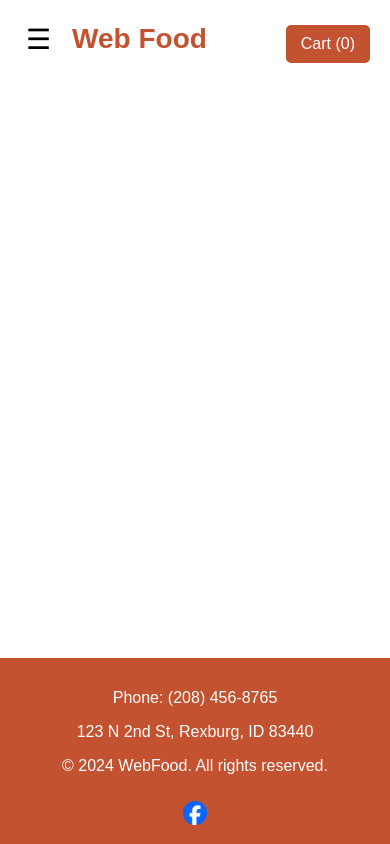
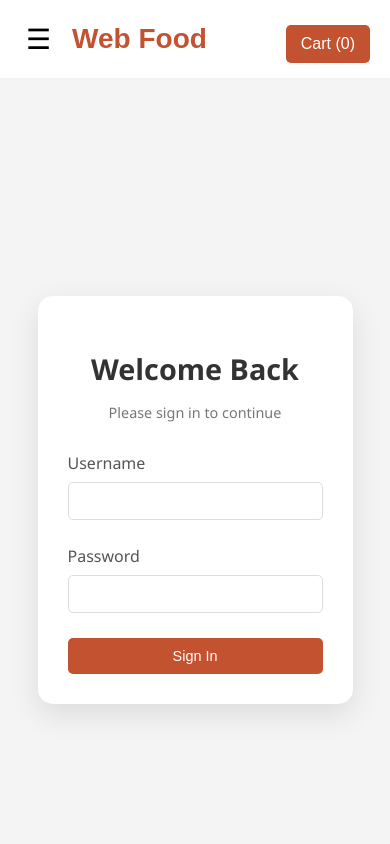
Before and after one commit to chrisglw/WebFood-frontend, a React (Create React App) app: page /login in a window 390 px wide. Shown: the top 844 px of the page. Built offline with nearby package versions, Linux system fonts and the light colour scheme.

Commit message:
Payment page and LogIn Page

```diff
--- a/src/App.js
+++ b/src/App.js
@@ -7,6 +7,8 @@ import Menu from './Pages/Menu/Menu';
 import About from './Pages/About/About';
 import Contact from './Pages/Contact/Contact';
 import Cart from './Pages/Cart/Cart';
+import Payment from './Pages/Payment/Payment';
+import LogIn from './Pages/LogIn/LogIn';
 import Footer from './Components/Footer/Footer';
 
 function App() {
@@ -23,6 +25,8 @@ function App() {
             <Route path="/about" element={<About />} />
             <Route path="/contact" element={<Contact />} />
             <Route path="/cart" element={<Cart cartItems={cartItems} setCartItems={setCartItems} />} />
+            <Route path="/payment" element={<Payment />} />
+            <Route path="/login" element={<LogIn />} />
           </Routes>
         </div>
         <Footer />
--- a/src/Pages/Cart/Cart.js
+++ b/src/Pages/Cart/Cart.js
@@ -1,7 +1,10 @@
 import React from 'react';
+import { useNavigate } from 'react-router-dom';
 import './Cart.css';
 
 function Cart({ cartItems, setCartItems }) {
+    const navigate = useNavigate();
+
     const removeFromCart = (itemToRemove) => {
         const updatedCart = cartItems.filter(item => item.name !== itemToRemove.name);
         setCartItems(updatedCart);
@@ -21,6 +24,11 @@ function Cart({ cartItems, setCartItems }) {
         const tax = parseFloat(calculateTax());
         return (subtotal + tax).toFixed(2);
     };
+
+    const handleContinueToPayment = () => {
+        navigate('/payment');
+    };
+
 
     return (
         <div className="cart-container">
@@ -66,7 +74,13 @@ function Cart({ cartItems, setCartItems }) {
                         <span>${calculateTotal()}</span>
                     </div>
                 </div>
-                <button className="continue-to-payment-button">Continue to payment</button>
+                                <button
+                    className="continue-to-payment-button"
+                    onClick={handleContinueToPayment} // Add onClick event
+                >
+                    Continue to payment
+                </button>
+
             </div>
         </div>
     );
--- /dev/null
+++ b/src/Pages/LogIn/LogIn.css
@@ -0,0 +1,131 @@
+/* Container Styles */
+.login-container {
+    display: flex;
+    justify-content: center;
+    align-items: center;
+    height: 100vh; /* Full height of the viewport */
+    padding: 0 20px; /* Horizontal padding for responsiveness */
+    background-color: #f4f4f4;
+    font-family: 'Segoe UI', Tahoma, Geneva, Verdana, sans-serif;
+    box-sizing: border-box;
+    margin: 0;
+}
+
+/* Card Styles */
+.login-card {
+    background-color: white;
+    border-radius: 15px;
+    box-shadow: 0 10px 30px rgba(0, 0, 0, 0.1);
+    width: 100%;
+    max-width: 600px; /* Increased max-width for a larger box */
+    padding: 50px; /* Increased padding for more content space */
+    text-align: center;
+    box-sizing: border-box;
+}
+
+.login-title {
+    font-size: 2.2rem; /* Slightly larger title */
+    color: #333;
+    margin-bottom: 15px;
+}
+
+.login-subtitle {
+    font-size: 1.1rem; /* Slightly larger subtitle */
+    color: #777;
+    margin-bottom: 30px; /* More space below subtitle */
+}
+
+/* Form Styles */
+.login-form {
+    display: flex;
+    flex-direction: column;
+    text-align: left;
+}
+
+label {
+    font-size: 1rem; /* Increased label font size */
+    color: #555;
+    margin-bottom: 8px;
+}
+
+.input-field {
+    padding: 14px; /* Larger input padding */
+    font-size: 1.1rem; /* Increased input font size */
+    border: 1px solid #ddd;
+    border-radius: 5px;
+    margin-bottom: 25px; /* More space between inputs */
+    outline: none;
+    transition: border-color 0.3s;
+}
+
+.input-field:focus {
+    border-color: #b85c38;
+}
+
+.login-button {
+    background-color: #c35231;
+    color: white;
+    border: none;
+    padding: 14px 24px; /* Larger button padding */
+    border-radius: 5px;
+    font-size: 1.1rem; /* Increased button font size */
+    cursor: pointer;
+    transition: box-shadow 0.3s ease;
+}
+
+.login-button:hover {
+    box-shadow: 0 4px 10px rgba(0, 0, 0, 0.2);
+    opacity: 0.9;
+}
+
+/* Responsive Design for Medium Screens */
+@media (max-width: 748px) {
+    .login-card {
+        max-width: 500px; /* Adjusted for medium screens */
+        padding: 40px;
+    }
+
+    .login-title {
+        font-size: 2rem;
+    }
+
+    .login-subtitle {
+        font-size: 1rem;
+    }
+
+    .input-field {
+        padding: 12px;
+        font-size: 1rem;
+    }
+
+    .login-button {
+        padding: 12px 20px;
+        font-size: 1rem;
+    }
+}
+
+/* Responsive Design for Small Screens */
+@media (max-width: 480px) {
+    .login-card {
+        max-width: 90%; /* Take more width on small screens */
+        padding: 30px;
+    }
+
+    .login-title {
+        font-size: 1.8rem;
+    }
+
+    .login-subtitle {
+        font-size: 0.9rem;
+    }
+
+    .input-field {
+        padding: 10px;
+        font-size: 0.9rem;
+    }
+
+    .login-button {
+        padding: 10px 18px;
+        font-size: 0.9rem;
+    }
+}
--- /dev/null
+++ b/src/Pages/LogIn/LogIn.js
@@ -0,0 +1,50 @@
+import React, { useState } from 'react';
+import { useNavigate } from 'react-router-dom';
+import './LogIn.css';
+
+function LogIn() {
+    const [username, setUsername] = useState('');
+    const [password, setPassword] = useState('');
+    const navigate = useNavigate();
+
+    const handleSubmit = (e) => {
+        e.preventDefault();
+        if (username && password) {
+            navigate('/menustaff');
+        } else {
+            alert('Please enter both username and password.');
+        }
+    };
+
+    return (
+        <div className="login-container">
+            <div className="login-card">
+                <h2 className="login-title">Welcome Back</h2>
+                <p className="login-subtitle">Please sign in to continue</p>
+                <form className="login-form" onSubmit={handleSubmit}>
+                    <label htmlFor="username">Username</label>
+                    <input
+                        type="text"
+                        id="username"
+                        value={username}
+                        onChange={(e) => setUsername(e.target.value)}
+                        required
+                        className="input-field"
+                    />
+                    <label htmlFor="password">Password</label>
+                    <input
+                        type="password"
+                        id="password"
+                        value={password}
+                        onChange={(e) => setPassword(e.target.value)}
+                        required
+                        className="input-field"
+                    />
+                    <button type="submit" className="login-button">Sign In</button>
+                </form>
+            </div>
+        </div>
+    );
+}
+
+export default LogIn;
--- /dev/null
+++ b/src/Pages/Payment/Payment.css
@@ -0,0 +1,99 @@
+.payment-page-container {
+    max-width: 600px;
+    margin: 40px auto;
+    /* Added margin at the top for space */
+    padding: 20px;
+    font-family: 'Georgia', serif;
+    background-color: #f8f5f1;
+    border-radius: 8px;
+    box-shadow: 0 4px 8px rgba(0, 0, 0, 0.1);
+}
+
+.payment-page-title {
+    font-size: 2em;
+    color: #b85c38;
+    margin-bottom: 20px;
+    text-align: center;
+}
+
+.payment-form {
+    display: flex;
+    flex-direction: column;
+    gap: 15px;
+    /* Added gap between form groups */
+}
+
+.form-group {
+    display: flex;
+    flex-direction: column;
+    align-items: flex-start;
+}
+
+label {
+    font-size: 1em;
+    color: #555;
+    margin-bottom: 5px;
+}
+
+input {
+    width: 100%;
+    /* Make input boxes fill the form width */
+    padding: 10px;
+    font-size: 1em;
+    border: 1px solid #ddd;
+    border-radius: 4px;
+    box-sizing: border-box;
+    /* Ensure padding doesn’t affect width */
+}
+
+.process-order-button {
+    background-color: #b85c38;
+    color: white;
+    border: none;
+    padding: 10px;
+    border-radius: 5px;
+    font-size: 1em;
+    cursor: pointer;
+    transition: background-color 0.3s ease;
+    margin-top: 20px;
+    /* Added space above the button */
+}
+
+.process-order-button:hover {
+    background-color: #a04f31;
+}
+
+/* Responsive Styles */
+@media (max-width: 768px) {
+    .payment-page-container {
+        padding: 15px;
+        margin: 20px auto;
+        /* Adjust margin for smaller screens */
+    }
+
+    .payment-page-title {
+        font-size: 1.8em;
+    }
+
+    .process-order-button {
+        font-size: 0.9em;
+        padding: 8px;
+    }
+}
+
+@media (max-width: 480px) {
+    .payment-page-container {
+        padding: 10px;
+        margin: 15px auto;
+        /* Adjust margin for even smaller screens */
+    }
+
+    .payment-page-title {
+        font-size: 1.6em;
+    }
+
+    .process-order-button {
+        font-size: 0.8em;
+        padding: 6px;
+    }
+}
--- /dev/null
+++ b/src/Pages/Payment/Payment.js
@@ -0,0 +1,64 @@
+import React, { useState } from 'react';
+import { useNavigate } from 'react-router-dom';
+import './Payment.css';
+
+function Payment() {
+    const [firstName, setFirstName] = useState('');
+    const [lastName, setLastName] = useState('');
+    const [email, setEmail] = useState('');
+    const navigate = useNavigate();
+
+    const handleProcessOrder = () => {
+        // Simulate sending an email confirmation
+        alert(`Order confirmed! An email will be sent to ${email}.`);
+        // Redirect to the home page
+        navigate('/');
+    };
+
+    return (
+        <div className="payment-page-container">
+            <h1 className="payment-page-title">Payment Information</h1>
+            <form className="payment-form">
+                <div className="form-group">
+                    <label htmlFor="first-name">First Name</label>
+                    <input
+                        type="text"
+                        id="first-name"
+                        value={firstName}
+                        onChange={(e) => setFirstName(e.target.value)}
+                        required
+                    />
+                </div>
+                <div className="form-group">
+                    <label htmlFor="last-name">Last Name</label>
+                    <input
+                        type="text"
+                        id="last-name"
+                        value={lastName}
+                        onChange={(e) => setLastName(e.target.value)}
+                        required
+                    />
+                </div>
+                <div className="form-group">
+                    <label htmlFor="email">Email Address</label>
+                    <input
+                        type="email"
+                        id="email"
+                        value={email}
+                        onChange={(e) => setEmail(e.target.value)}
+                        required
+                    />
+                </div>
+                <button
+                    type="button"
+                    className="process-order-button"
+                    onClick={handleProcessOrder}
+                >
+                    Process Order
+                </button>
+            </form>
+        </div>
+    );
+}
+
+export default Payment;
```
